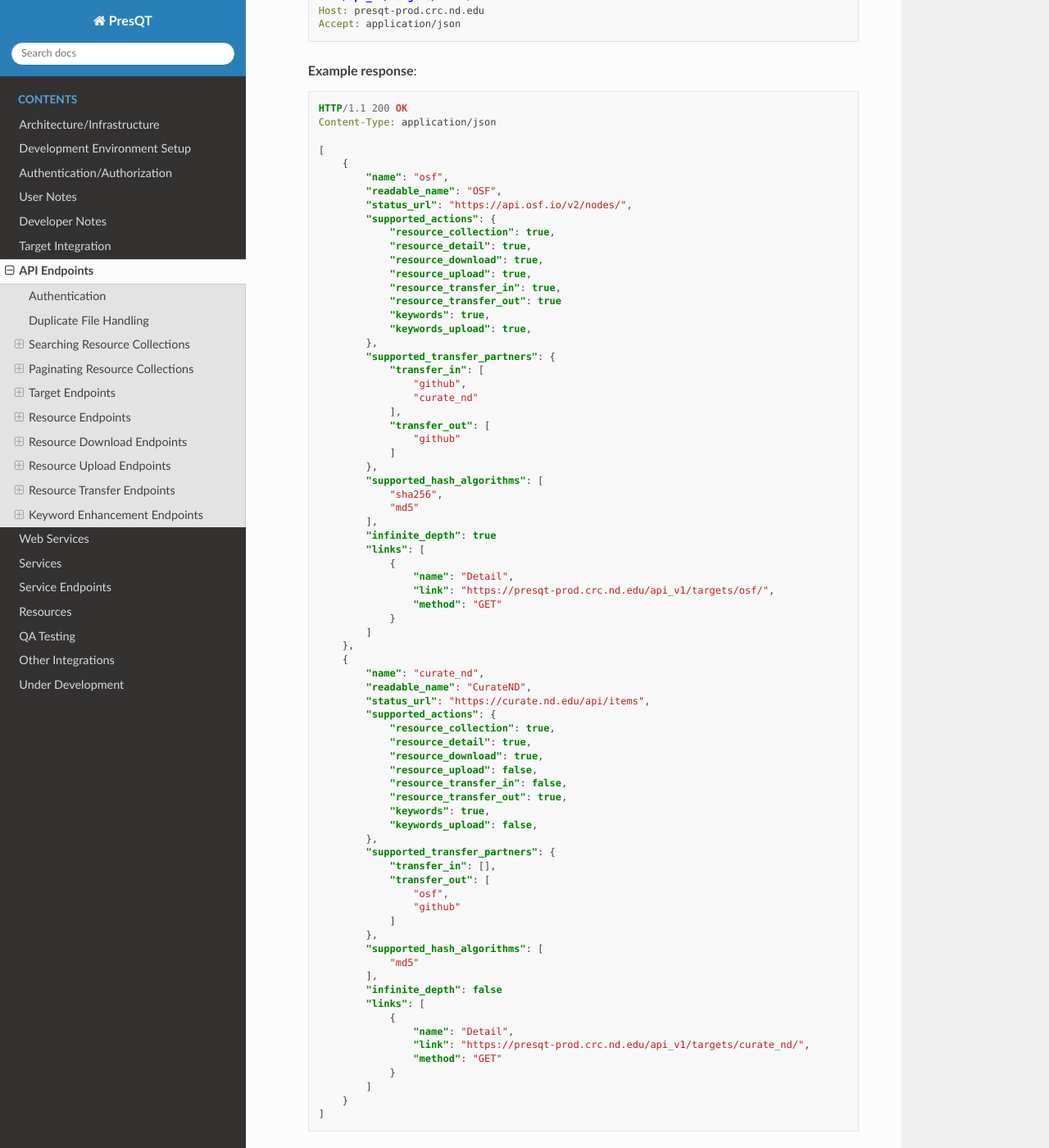
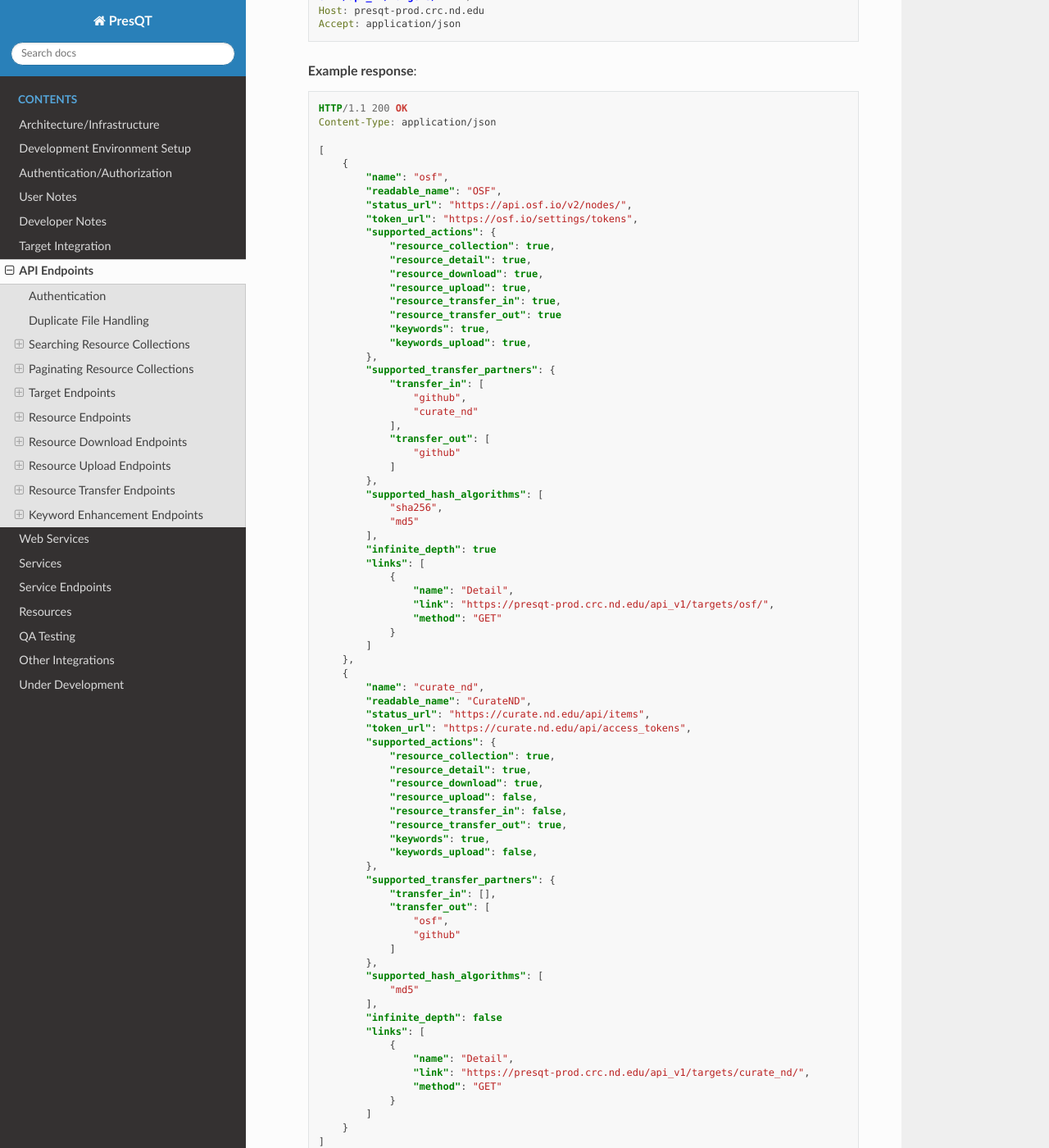
Before and after one commit to Lucy-Family-Institute/presqt, a Sphinx documentation site: the page built from docs/api_endpoints.rst, in a window 1280 px wide and 1400 px high, scrolled down 1433 px. Shown: the whole window at 82% size. Built offline with Sphinx 7.4.7 and the Read the Docs theme 2.0.0, drawn with Linux system fonts in a browser that asks for light colours; some of the changed text lies outside the part shown.

Commit message:
Update docs

```diff
--- a/docs/api_endpoints.rst
+++ b/docs/api_endpoints.rst
@@ -75,6 +75,7 @@ Target Collection
                 "name": "osf",
                 "readable_name": "OSF",
                 "status_url": "https://api.osf.io/v2/nodes/",
+                "token_url": "https://osf.io/settings/tokens",
                 "supported_actions": {
                     "resource_collection": true,
                     "resource_detail": true,
@@ -111,6 +112,7 @@ Target Collection
                 "name": "curate_nd",
                 "readable_name": "CurateND",
                 "status_url": "https://curate.nd.edu/api/items",
+                "token_url": "https://curate.nd.edu/api/access_tokens",
                 "supported_actions": {
                     "resource_collection": true,
                     "resource_detail": true,
@@ -170,6 +172,7 @@ Target Details
             "name": "osf",
             "readable_name": "OSF",
             "status_url": "https://api.osf.io/v2/nodes/",
+            "token_url": "https://osf.io/settings/tokens",
             "supported_actions": {
                 "resource_collection": true,
                 "resource_detail": true,
```
